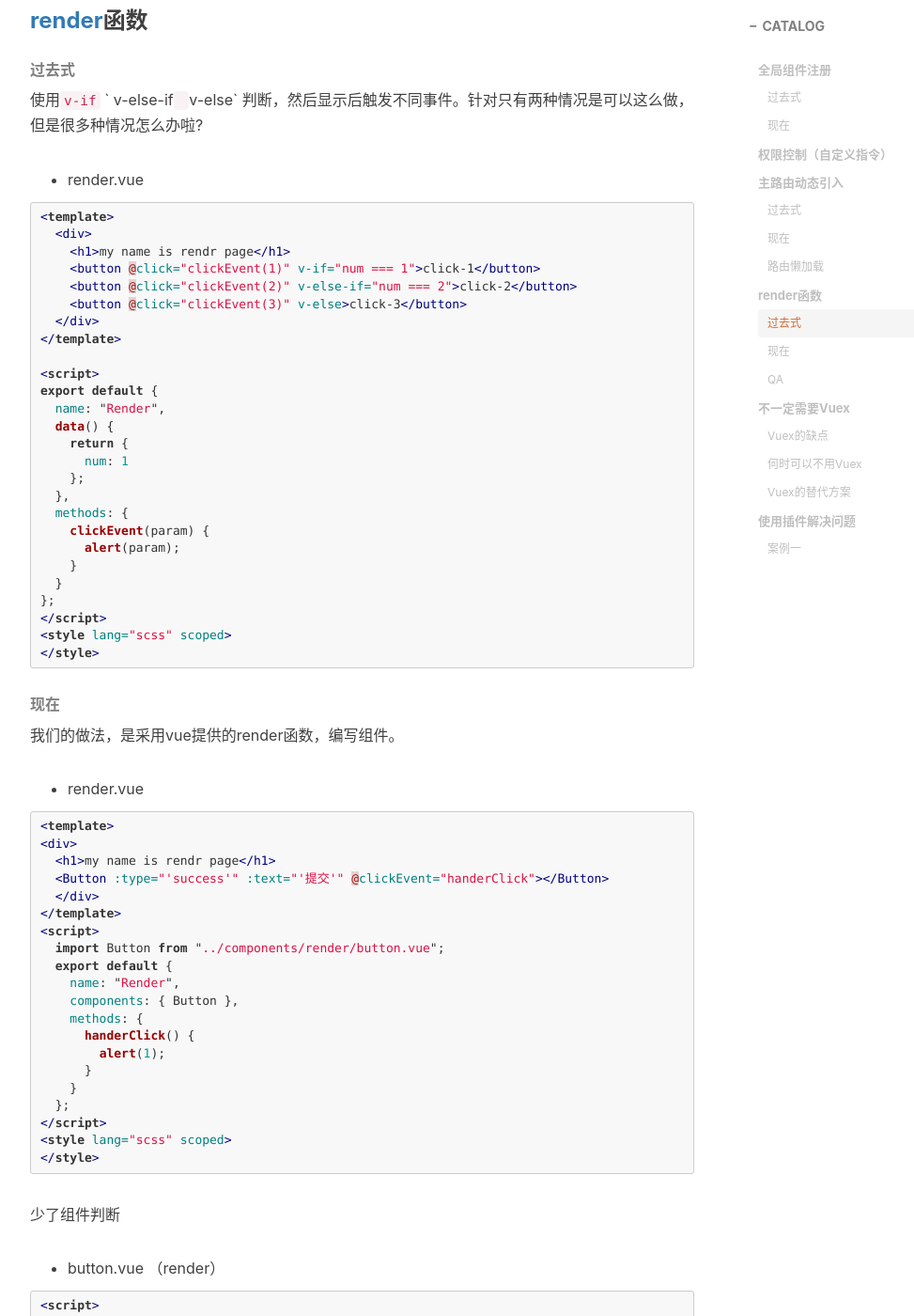
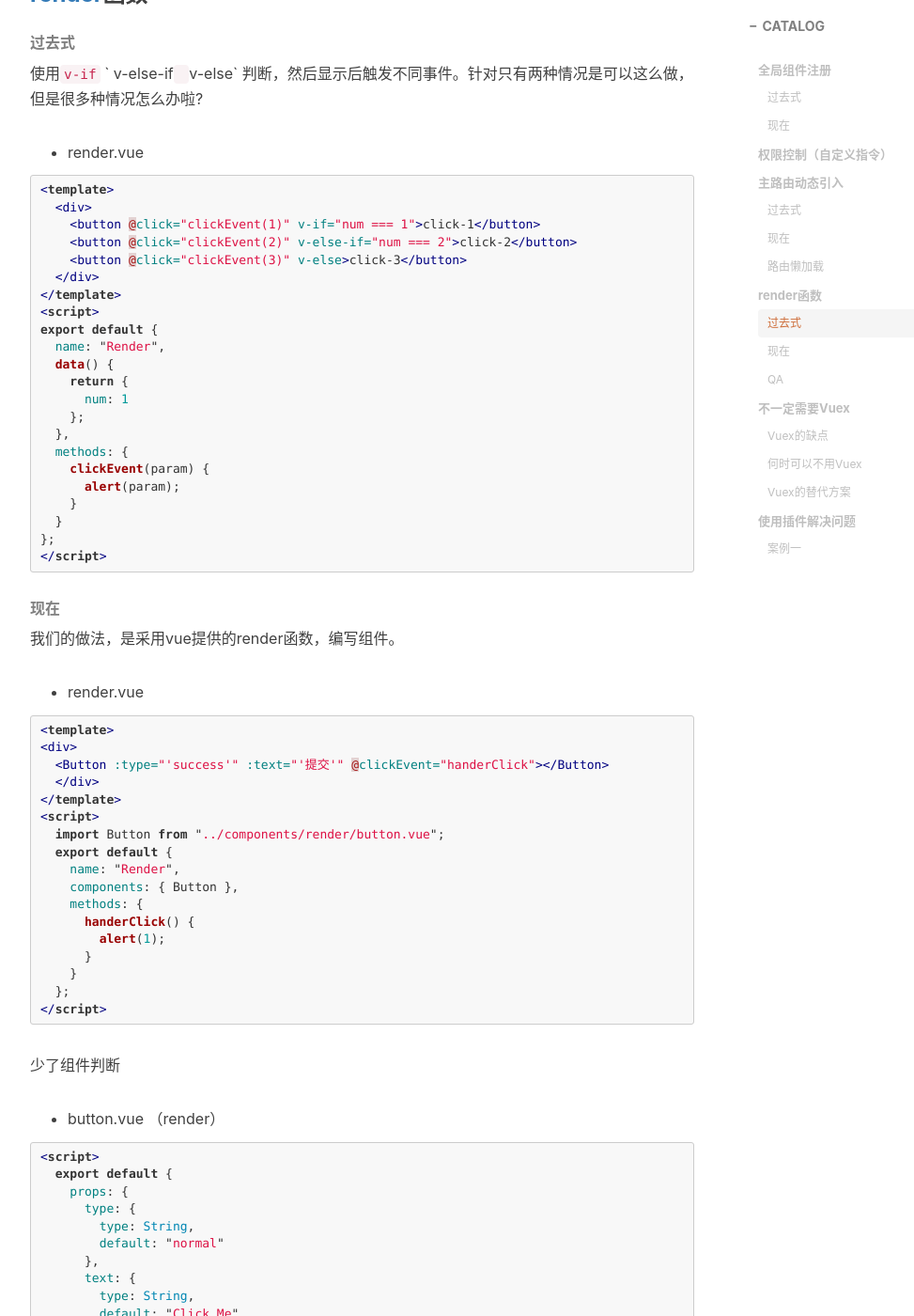
Before and after one commit to KAngJoin/KAngJoin.github.io, a Jekyll site: the page built from _posts/2020-03-05-Vue-高级实战技巧.md, in a window 1280 px wide and 1400 px high, scrolled down 5370 px. Shown: the whole window at 94% size, without its empty margins (233-1206 px from the left). Built offline with Jekyll 4.4.1, drawn with Linux system fonts in a browser that asks for light colours; nearby versions of some CDN libraries; comment, search, counter and statistics services are not loaded; some of the changed text lies outside the part shown.

Commit message:
vue高级实战技巧

````diff
--- a/_posts/2020-03-05-Vue-高级实战技巧.md
+++ b/_posts/2020-03-05-Vue-高级实战技巧.md
@@ -232,7 +230,6 @@ export default {
 import Vue from 'vue'
 import vueRouter from 'vue-router'
 Vue.use(vueRouter)
-
 // 下面的内容，重点注意
 const routerList = [];
 function importAll(req) {
@@ -242,7 +239,6 @@ function importAll(req) {
   });
 }
 importAll(require.context('../route', true, /\.routes\.js$/))
-
 const routes = [
   {
     path: '/',
@@ -270,13 +267,11 @@ export const router = new vueRouter({ routes: routes })
 ```vue
 <template>
   <div>
-    <h1>my name is rendr page</h1>
     <button @click="clickEvent(1)" v-if="num === 1">click-1</button>
     <button @click="clickEvent(2)" v-else-if="num === 2">click-2</button>
     <button @click="clickEvent(3)" v-else>click-3</button>
   </div>
 </template>
-
 <script>
 export default {
   name: "Render",
@@ -292,8 +287,6 @@ export default {
   }
 };
 </script>
-<style lang="scss" scoped>
-</style>
 ```
 
 ###### 现在
@@ -305,7 +298,6 @@ export default {
 ```vue
 <template>
 <div>
-  <h1>my name is rendr page</h1>
   <Button :type="'success'" :text="'提交'" @clickEvent="handerClick"></Button>
   </div>
 </template>
@@ -321,8 +313,6 @@ export default {
     }
   };
 </script>
-<style lang="scss" scoped>
-</style>
 ```
 
 少了组件判断
@@ -368,7 +358,6 @@ export default {
     }
   };
 </script>
-
 <style scoped>
   .btn {
     width: 80px;
@@ -400,9 +389,7 @@ export default {
 >
 > A：
 >
-> 相同之处：
->
-> `render 函数` 跟 `template` 一样都是创建 html 模板。
+> 相同之处：`render 函数` 跟 `template` 一样都是创建 html 模板。
 >
 > 不同之处：
 >
````
Also changed, not shown: other parts of _posts/2020-03-05-Vue-高级实战技巧.md (+3 -4 lines).
